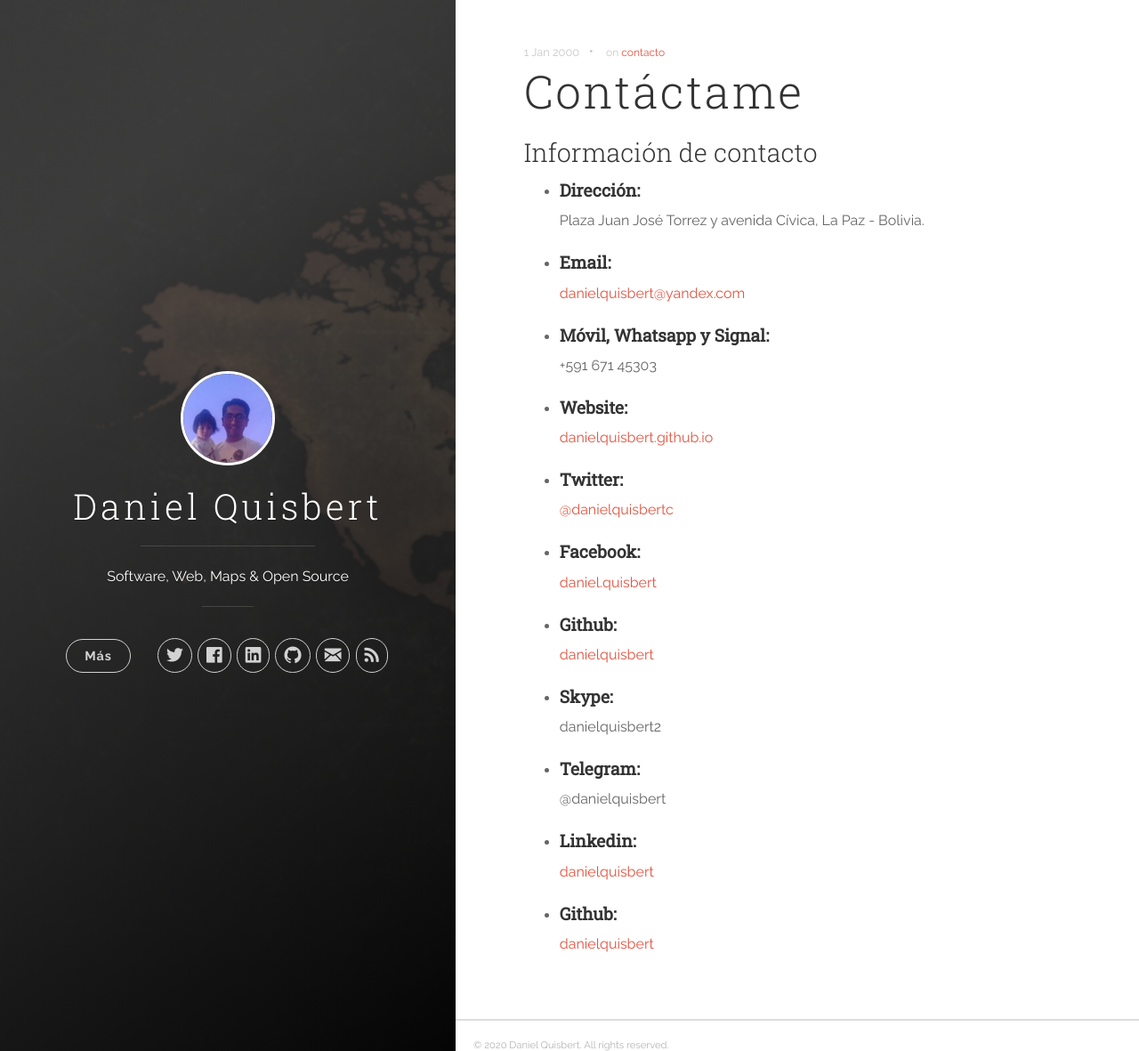
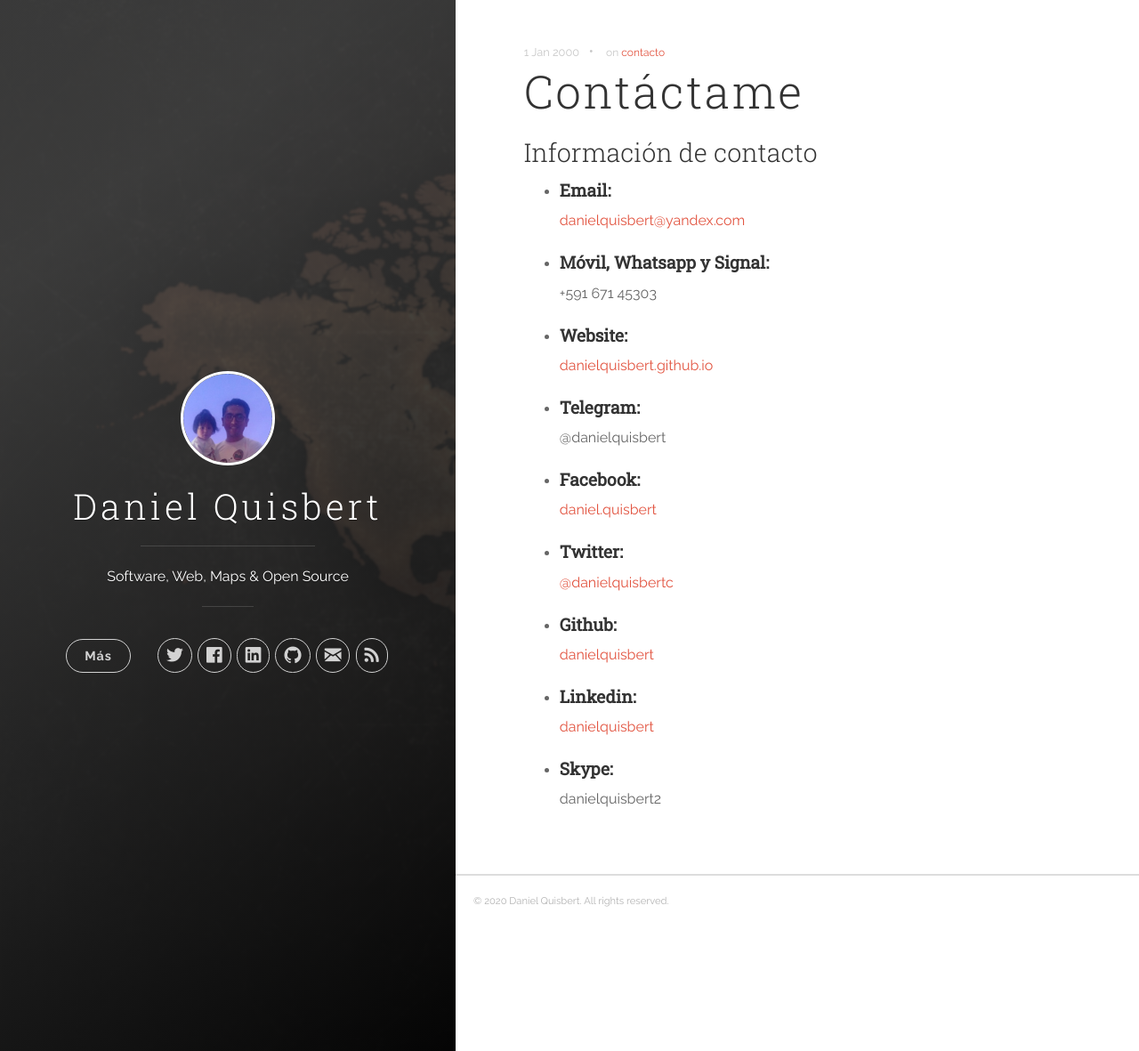
Before and after one commit to danielquisbert/danielquisbert.github.io, a Jekyll site: the page built from _posts/2000-01-01-contacto.markdown, in a window 1280 px wide and 1181 px high. Shown: the whole window at 89% size. Built offline with Jekyll 4.4.1, drawn with Linux system fonts in a browser that asks for light colours.

Commit message:
update links

```diff
--- a/_posts/2000-01-01-contacto.markdown
+++ b/_posts/2000-01-01-contacto.markdown
@@ -6,10 +6,6 @@ tags: [contacto]
 ---
 
 ### Información de contacto
-
-
-- #### **Dirección:**
-Plaza Juan José Torrez y avenida Cívica, La Paz - Bolivia.
 
 - #### **Email:**
 [danielquisbert@yandex.com](mailto:danielquisbert@yandex.com)
@@ -20,23 +16,20 @@ Plaza Juan José Torrez y avenida Cívica, La Paz - Bolivia.
 - #### **Website:**
 [danielquisbert.github.io](https://danielquisbert.github.io)
 
-- #### **Twitter:**
-[@danielquisbertc](https://twitter.com/danielquisbertc)
+- #### **Telegram:**
+@danielquisbert
 
 - #### **Facebook:**
 [daniel.quisbert](https://www.facebook.com/daniel.quisbert/)
 
+- #### **Twitter:**
+[@danielquisbertc](https://twitter.com/danielquisbertc)
+
 - #### **Github:**
 [danielquisbert](https://github.com/danielquisbert)
-
-- #### **Skype:**
-danielquisbert2
-
-- #### **Telegram:**
-@danielquisbert
 
 - #### **Linkedin:**
 [danielquisbert](https://www.linkedin.com/in/danielquisbert/)
 
-- #### **Github:**
-[danielquisbert](https://github.com/danielquisbert)
+- #### **Skype:**
+danielquisbert2
```
